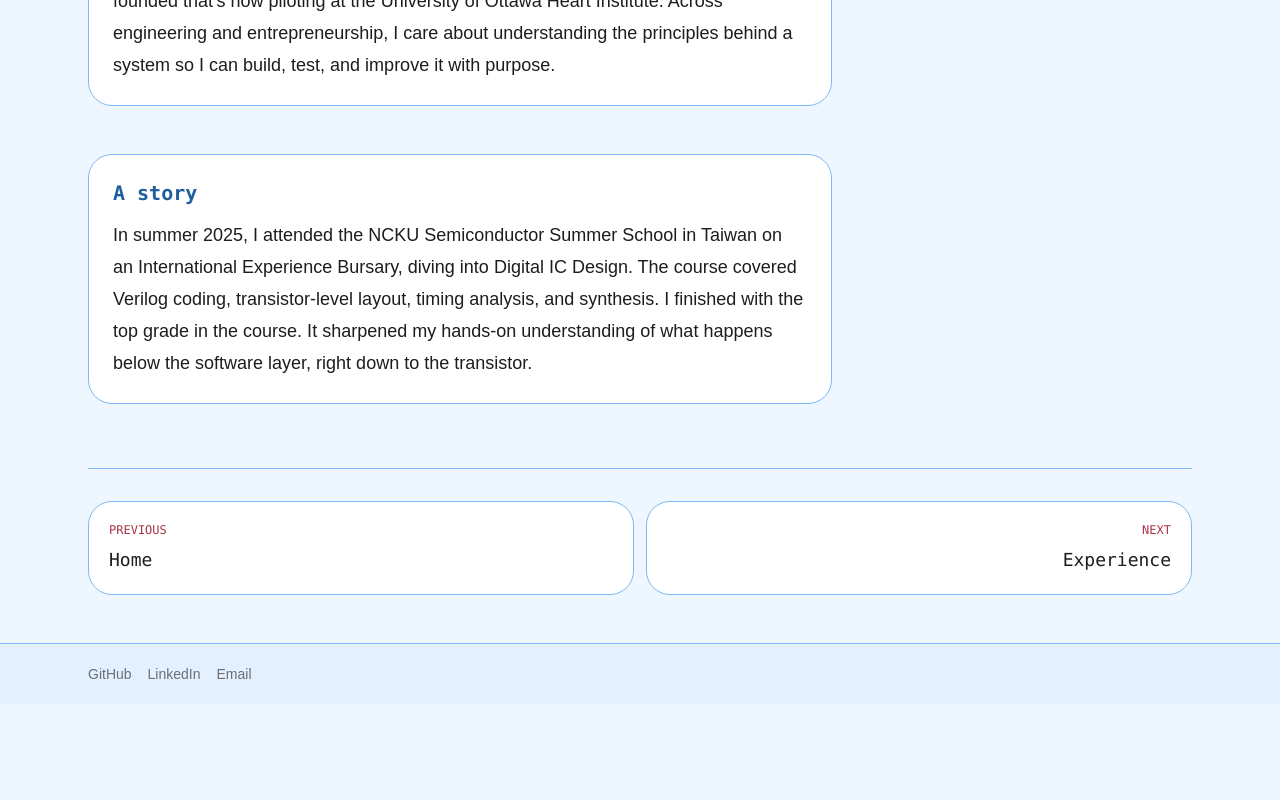
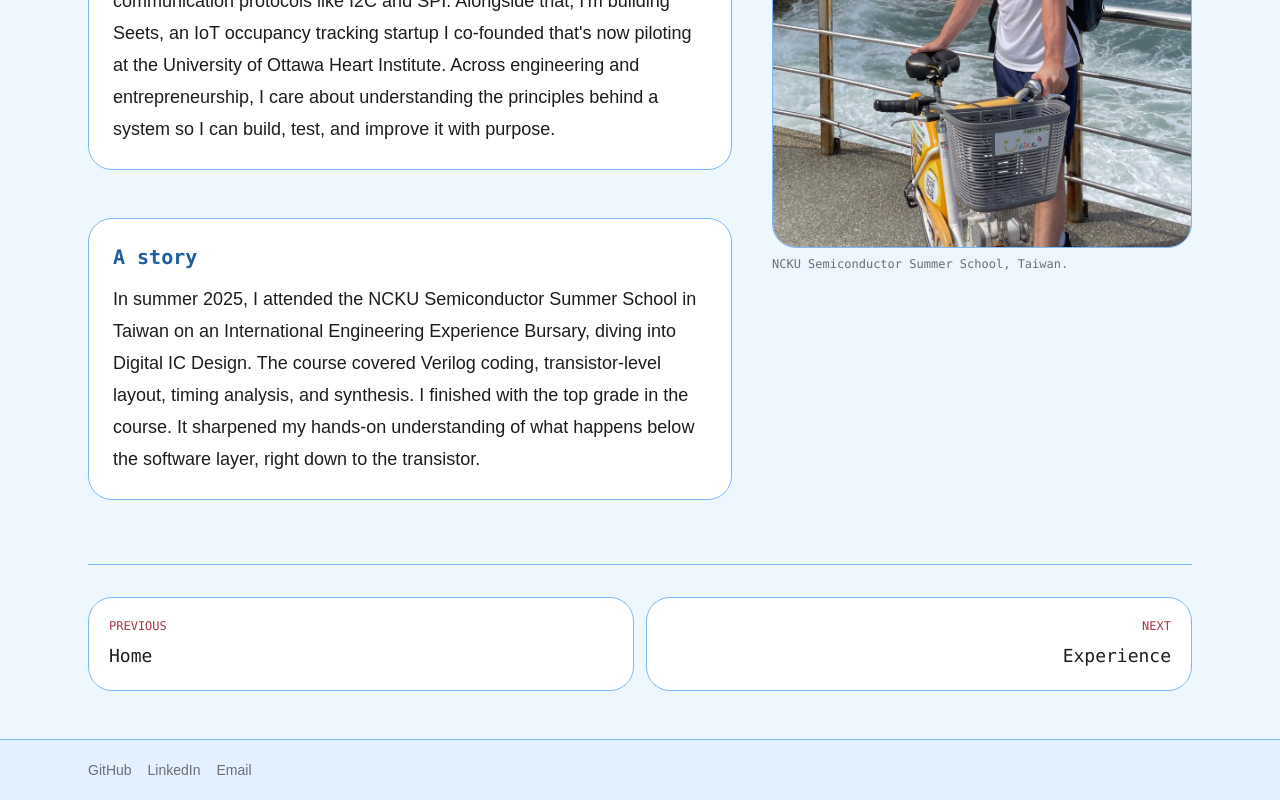
Before and after one commit to Zachary-Levesque/Portfolio, a Next.js app: page /about in a window 1280 px wide. Shown: the part 619-1419 px from the top of the page. Before the commit the page ends 1323 px from the top, so only its background shows below. Built offline with nearby package versions, Linux system fonts and the light colour scheme.

Commit message:
Update page.tsx

```diff
--- a/app/about/page.tsx
+++ b/app/about/page.tsx
@@ -12,12 +12,12 @@ export default function AboutPage() {
     },
     {
       title: "A story",
-      body: "In summer 2025, I attended the NCKU Semiconductor Summer School in Taiwan on an International Experience Bursary, diving into Digital IC Design. The course covered Verilog coding, transistor-level layout, timing analysis, and synthesis. I finished with the top grade in the course. It sharpened my hands-on understanding of what happens below the software layer, right down to the transistor."
+      body: "In summer 2025, I attended the NCKU Semiconductor Summer School in Taiwan on an International Engineering Experience Bursary, diving into Digital IC Design. The course covered Verilog coding, transistor-level layout, timing analysis, and synthesis. I finished with the top grade in the course. It sharpened my hands-on understanding of what happens below the software layer, right down to the transistor."
     }
   ];
 
   return (
-    <div className="grid gap-8 lg:grid-cols-[minmax(0,1fr)_320px] lg:items-start lg:gap-10">
+    <div className="grid gap-8 lg:grid-cols-[minmax(0,1fr)_420px] lg:items-center lg:gap-10">
       <div className="space-y-8 sm:space-y-12">
         {sections.map((section) => (
           <section
@@ -34,14 +34,14 @@ export default function AboutPage() {
         ))}
       </div>
 
-      <figure className="mx-auto w-full max-w-sm lg:mx-0 lg:max-w-none">
+      <figure className="mx-auto w-full max-w-md lg:mx-0 lg:max-w-none">
         <div className="relative aspect-[4/5] overflow-hidden rounded-3xl border border-accent-border bg-surface-blue p-2">
           <Image
             src="/images/taiwan.jpeg"
             alt="Zachary at NCKU Semiconductor Summer School in Taiwan"
             fill
             priority
-            sizes="(max-width: 1024px) 100vw, 320px"
+            sizes="(max-width: 1024px) 100vw, 420px"
             className="rounded-[1.25rem] object-cover object-[50%_35%]"
           />
         </div>
```
